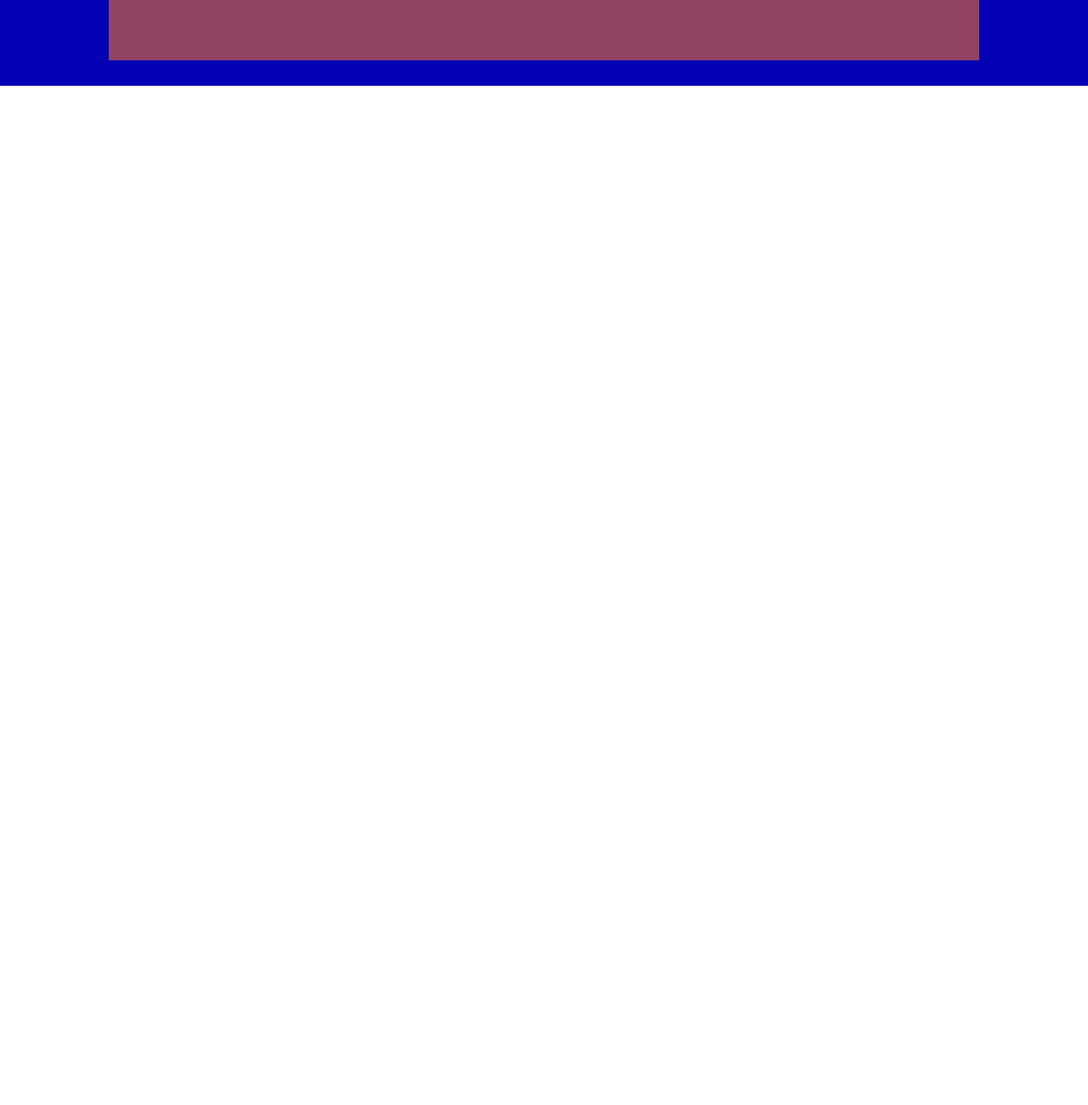
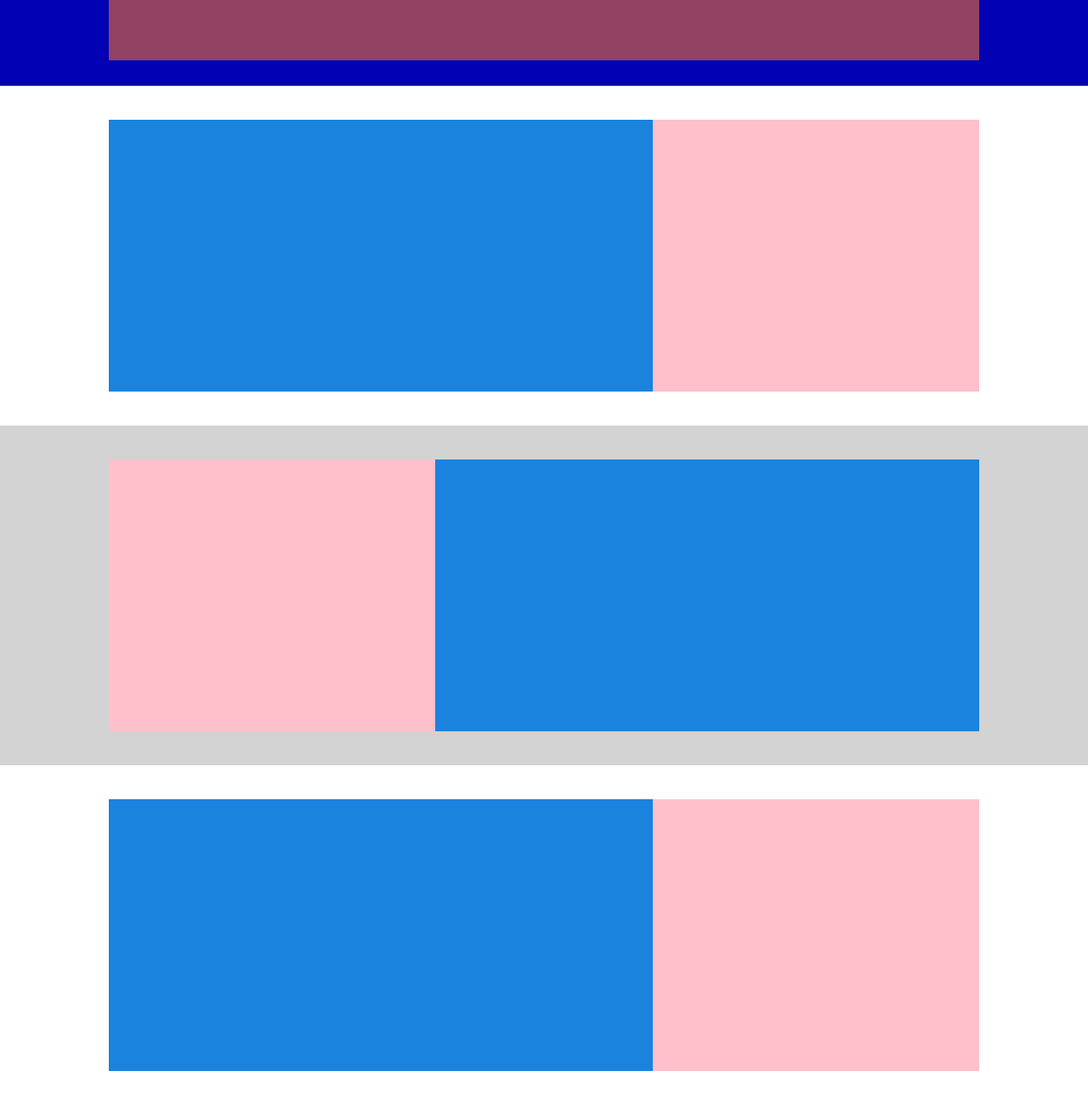
Before and after one commit to NotAlex575/htmlcss-struttura-discord, a plain HTML site: page index.html in a window 1280 px wide. Shown: the part 264-1565 px from the top of the page at 85% size. Before the commit the page ends 800 px from the top, so only its background shows below. Drawn offline with Linux system fonts and the light colour scheme.

Commit message:
Aggiunti i 3 rettangoli (70% blu e 30% rosa)

```diff
--- a/css/style.css
+++ b/css/style.css
@@ -15,16 +15,9 @@ a{
 .bg-orange{
     background-color: orange;
 }
-.bg-aqua{
-    background-color: rgb(169, 250, 250);
-}
 
 .bg-blue{
     background-color: rgb(2, 2, 180);
-}
-
-.bg-pink{
-    background-color: pink;
 }
 
 .bg-green{
@@ -39,7 +32,13 @@ a{
     background-color: rgb(3, 163, 163);
 }
 
+.bg-aqua{
+    background-color: rgb(169, 250, 250);
+}
 
+.bg-lightgray{
+    background-color: lightgray;
+}
 
 /*GRANDEZZE HEIGHT*/
 
@@ -58,11 +57,11 @@ a{
 
 /*GRANDEZZE WIDTH*/
 
-.width-80{
+.width-80per{
     width: 80%;
 }
 
-.width-100{
+.width-100per{
     width: 100%;
 }
 /*FLEX*/
@@ -140,3 +139,13 @@ div .margin-5{
 
 
 /*                        MAIN                            */
+
+.rettangoloBlu{
+    background-color: rgb(26, 131, 222);
+    width: 50%;
+}
+
+.rettangoloPink{
+    background-color: pink;
+    width: 30%;
+}
--- a/index.html
+++ b/index.html
@@ -10,7 +10,7 @@
     <!--HEADER-->
     <header class="bg-aqua flex align-items-center">
         <!--MENU-->
-        <div class="menu flex bg-orange width-80">
+        <div class="menu flex bg-orange width-80per">
             <!--LOGO-->
             <div class="logo flex align-items-center">
                 <p class="margin-5">logo</p>
@@ -32,16 +32,34 @@
     <main>
         <!--PRIMO RETTANGOLO ROSA SCURO-->
         <div class="flex align-items-center">
-            <div class="width-100 bg-blue height-300px flex justify-and-align-center">
-                <div class="width-80 bg-pinkstrong height-80per"></div>
+            <div class="width-100per bg-blue height-300px flex justify-and-align-center">
+                <div class="width-80per bg-pinkstrong height-80per"></div>
             </div>
         </div>
-        <!--RETTANGOLO 70% AZZURRO 30% ROSA-->
+        <!--RETTANGOLO 70% BLU 30% ROSA-->
         <div>
             <div class="flex align-items-center">
-                <div class="width-100 height-400px flex">
-                    <div></div>
-                    <div></div>
+                <div class="width-100per height-400px flex justify-and-align-center">
+                    <div class="rettangoloBlu height-80per"></div>
+                    <div class="rettangoloPink height-80per"></div>
+                </div>
+            </div>
+        </div>
+        <!--RETTANGOLO 20% ROSA 70% BLU BG-GRAY-->
+        <div>
+            <div class="flex align-items-center bg-lightgray">
+                <div class="width-100per height-400px flex justify-and-align-center">
+                    <div class="rettangoloPink height-80per"></div>
+                    <div class="rettangoloBlu height-80per"></div>
+                </div>
+            </div>
+        </div>
+        <!--RETTANGOLO 70% BLU 30% ROSA-->
+        <div>
+            <div class="flex align-items-center">
+                <div class="width-100per height-400px flex justify-and-align-center">
+                    <div class="rettangoloBlu height-80per"></div>
+                    <div class="rettangoloPink height-80per"></div>
                 </div>
             </div>
         </div>
```
